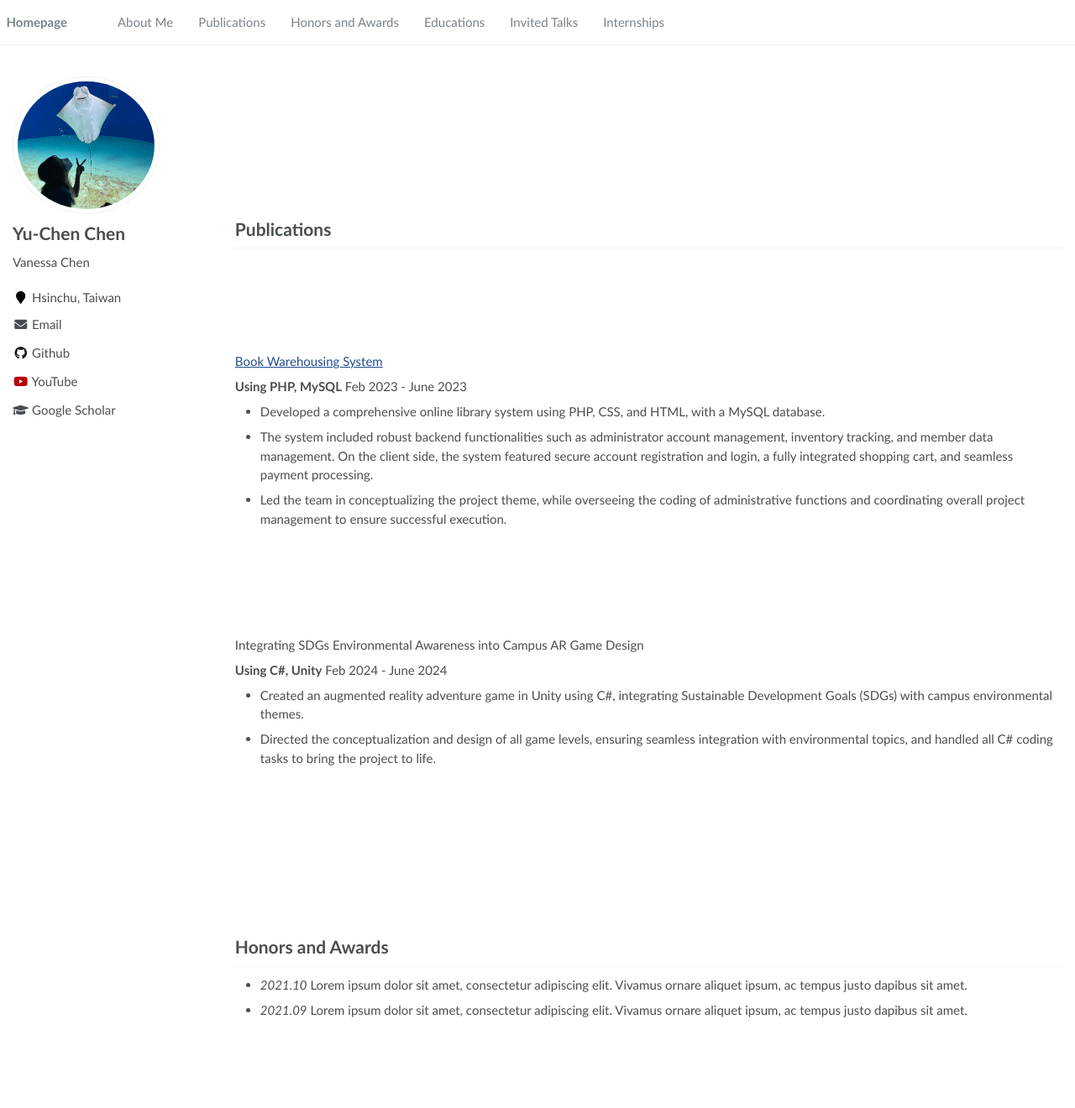
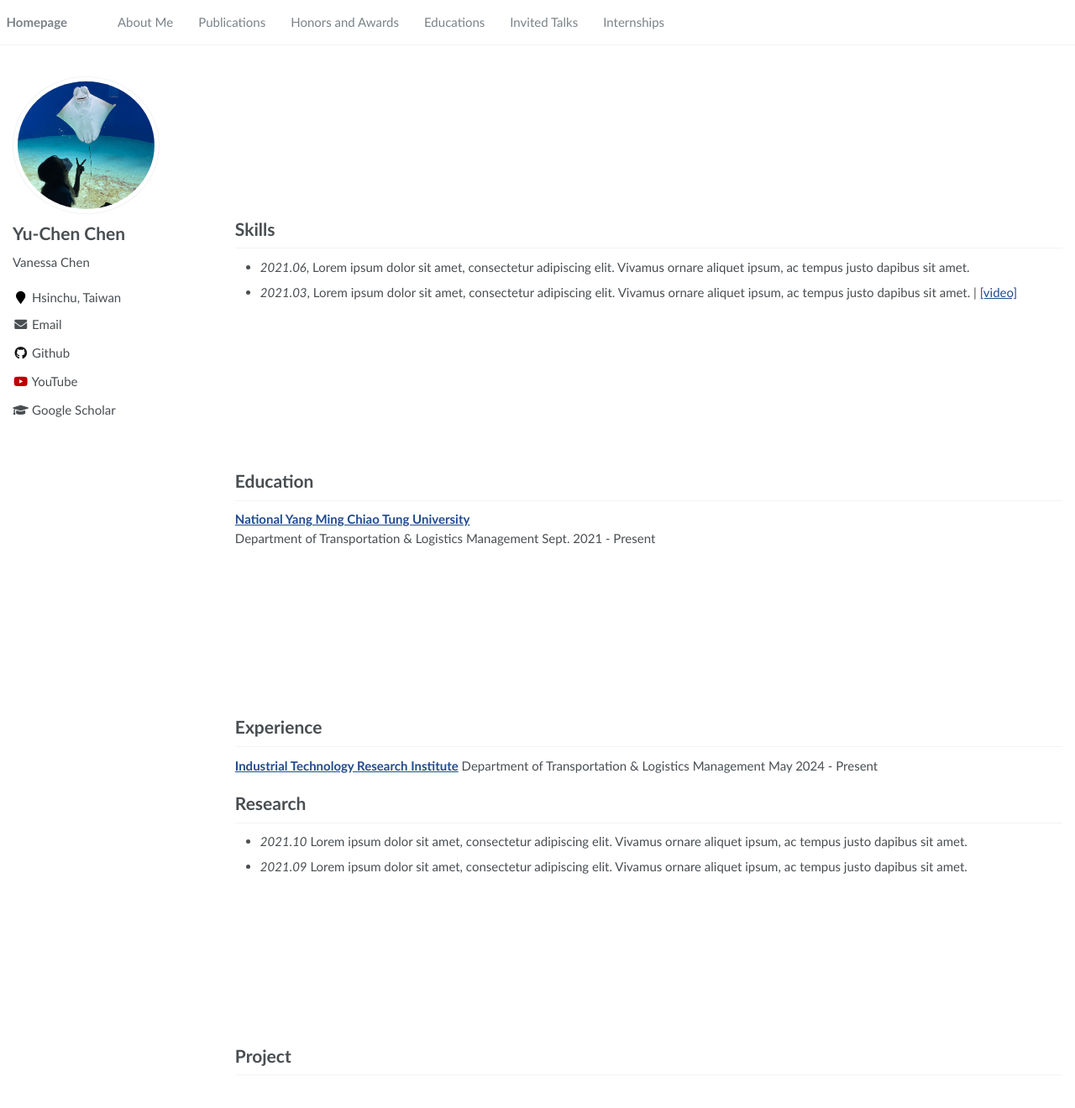
Before and after one commit to chenyzzn/chenyzzn.github.io, a Jekyll site: the page built from _pages/about.md, in a window 1280 px wide and 1400 px high, scrolled down 568 px. Shown: the top 1320 px of the window at 84% size. Built offline with Jekyll 4.4.1, drawn with Linux system fonts in a browser that asks for light colours; some of the changed text lies outside the part shown.

Commit message:
Update about.md

```diff
--- a/_pages/about.md
+++ b/_pages/about.md
@@ -17,25 +17,42 @@ redirect_from:
 
 <span class='anchor' id='about-me'></span>
 
-<br /><br /><br />
-<br /><br /><br />
-<br /><br /><br />
-<br />
+<br /><br /><br /><br /><br /><br />
+<br /><br /><br /><br />
 <h3> Hi. I'm Vanessa Chen ! </h3><br />
 I am an adventurous soul with an insatiable curiosity, particularly when it comes to AI, big data science, and software development. My journey into the world of AI began during my academic years, where the endless possibilities of machine learning and algorithms captured my imagination.<br />
 
 What excites me most about AI is its potential to revolutionize industries and create meaningful impact in everyday lives. From enhancing solutions to driving sustainable practices, I believe AI holds the key to addressing some of the most significant challenges we face today.<br />
 
 I love experimenting with new AI applications and diving into the latest tools and techniques, always on the lookout for innovative ways to contribute to this dynamic field. I'm thrilled to be in part of the development of AI, eagering to see where it leads and how I can make a difference along the way.
-<br /><br /><br />
-<br /><br /><br />
-<br /><br /><br />
-<br /><br /><br />
+<br /><br /><br /><br /><br /><br />
+<br /><br /><br /><br /><br /><br />
 <br /><br />
 
-# Publications
+# Skills
+- *2021.06*, Lorem ipsum dolor sit amet, consectetur adipiscing elit. Vivamus ornare aliquet ipsum, ac tempus justo dapibus sit amet.
+- *2021.03*, Lorem ipsum dolor sit amet, consectetur adipiscing elit. Vivamus ornare aliquet ipsum, ac tempus justo dapibus sit amet.  \| [\[video\]](https://github.com/)
+<br /><br /><br /><br /><br /><br />
 <br /><br /><br />
-<br /><br />
+
+# Education
+<a href="https://tlm.nycu.edu.tw/en/"> **National Yang Ming Chiao Tung University**</a> <br />
+Department of Transportation & Logistics Management Sept.                2021 - Present
+<br /><br /><br /><br /><br /><br />
+<br /><br /><br />
+
+# Experience
+<a href="https://www.itri.org.tw/english/"> **Industrial Technology Research Institute**</a>  Department of Transportation & Logistics Management
+May 2024 - Present
+
+# Research
+- *2021.10* Lorem ipsum dolor sit amet, consectetur adipiscing elit. Vivamus ornare aliquet ipsum, ac tempus justo dapibus sit amet.
+- *2021.09* Lorem ipsum dolor sit amet, consectetur adipiscing elit. Vivamus ornare aliquet ipsum, ac tempus justo dapibus sit amet.
+<br /><br /><br /><br /><br /><br />
+<br /><br /><br />
+
+# Project
+<br /><br /><br /><br /><br />
 [Book Warehousing System]((https://github.com/chenyzzn/BookWarehousingSystem))
 
 **Using PHP, MySQL**
@@ -44,39 +61,12 @@ Feb 2023 - June 2023
 - The system included robust backend functionalities such as administrator account management, inventory tracking, and member data management. On the client side, the system featured secure account registration and login, a fully integrated shopping cart, and seamless payment processing.
 - Led the team in conceptualizing the project theme, while overseeing the coding of administrative functions and coordinating overall project management to ensure successful execution.
 
-<br /><br /><br />
-<br /><br />
+<br /><br /><br /><br /><br />
 Integrating SDGs Environmental Awareness into Campus AR Game Design
 
 **Using C#, Unity**
 Feb 2024 - June 2024
 - Created an augmented reality adventure game in Unity using C\#, integrating Sustainable Development Goals (SDGs) with campus environmental themes.
 - Directed the conceptualization and design of all game levels, ensuring seamless integration with environmental topics, and handled all C\# coding tasks to bring the project to life.
+<br /><br /><br /><br /><br /><br />
 <br /><br /><br />
-<br /><br /><br />
-<br /><br /><br />
-
-# Honors and Awards
-- *2021.10* Lorem ipsum dolor sit amet, consectetur adipiscing elit. Vivamus ornare aliquet ipsum, ac tempus justo dapibus sit amet.
-- *2021.09* Lorem ipsum dolor sit amet, consectetur adipiscing elit. Vivamus ornare aliquet ipsum, ac tempus justo dapibus sit amet.
-<br /><br /><br />
-<br /><br /><br />
-<br /><br /><br />
-
-# Educations
-<a href="https://tlm.nycu.edu.tw/en/"> **National Yang Ming Chiao Tung University**</a> <br />
-Department of Transportation & Logistics Management Sept.                2021 - Present
-<br /><br /><br />
-<br /><br /><br />
-<br /><br /><br />
-
-# Invited Talks
-- *2021.06*, Lorem ipsum dolor sit amet, consectetur adipiscing elit. Vivamus ornare aliquet ipsum, ac tempus justo dapibus sit amet.
-- *2021.03*, Lorem ipsum dolor sit amet, consectetur adipiscing elit. Vivamus ornare aliquet ipsum, ac tempus justo dapibus sit amet.  \| [\[video\]](https://github.com/)
-<br /><br /><br />
-<br /><br /><br />
-<br /><br /><br />
-
-# Internships
-<a href="https://www.itri.org.tw/english/"> **Industrial Technology Research Institute**</a>  Department of Transportation & Logistics Management
-May 2024 - Present
```
